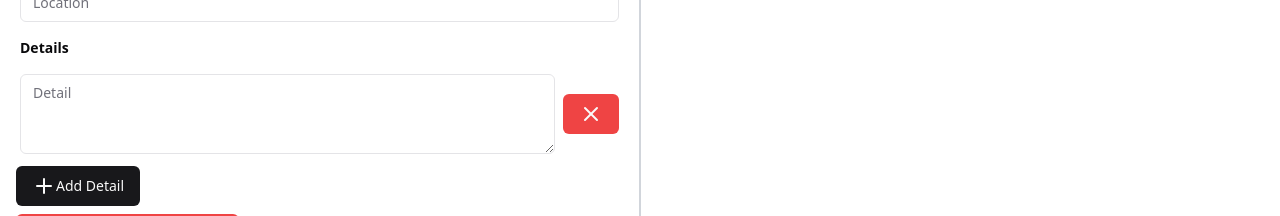
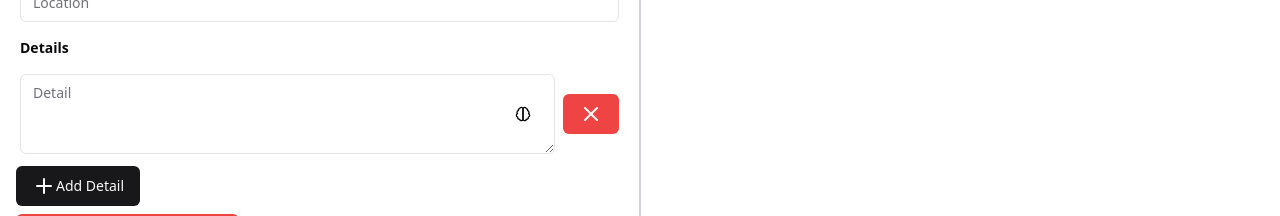
Before and after one commit to condyl/resume-creator-frontend, a Next.js app: page / in a window 1280 px wide. Both pictures are taken after a click on the button "Work Experience". Shown: the part 433-649 px from the top of the page. Built offline with nearby package versions, Linux system fonts and the light colour scheme.

Commit message:
add AI improvement button to enhance project and work experience details

```diff
--- a/components/sections/projects.tsx
+++ b/components/sections/projects.tsx
@@ -4,6 +4,7 @@ import { Button } from '@/components/ui/button';
 import { Textarea } from '@/components/ui/textarea';
 import { X, Plus, HelpCircle } from 'lucide-react';
 import { TooltipProvider, Tooltip, TooltipTrigger, TooltipContent } from '@/components/ui/tooltip';
+import AIImprovementButton from '@/components/ui/ai-improvement-button';
 
 interface ProjectsProps {
   projects: Array<{
@@ -55,7 +56,17 @@ const Projects: React.FC<ProjectsProps> = ({ projects, handleChange, handleDetai
         {project.details.map((detail, detailIndex) => (
           <div key={detailIndex} className="pb-2 flex items-center">
             <div className="w-full p-1 pl-1 flex items-center">
-            <Textarea placeholder="Detail" value={detail} onChange={(e) => handleDetailChange(e, index, detailIndex, 'projects')} />
+              <div className="relative w-full">
+                <Textarea placeholder="Detail" value={detail} onChange={(e) => handleDetailChange(e, index, detailIndex, 'projects')} className="pr-10" />
+                <AIImprovementButton text={detail} onTextImproved={(improvedText) => {
+                  const event = {
+                    target: {
+                      value: improvedText
+                    }
+                  } as React.ChangeEvent<HTMLTextAreaElement>;
+                  handleDetailChange(event, index, detailIndex, 'projects');
+                }} />
+              </div>
               <TooltipProvider>
                 <Tooltip>
                 <TooltipTrigger asChild>
--- a/components/sections/work-experience.tsx
+++ b/components/sections/work-experience.tsx
@@ -5,7 +5,9 @@ import { Textarea } from '@/components/ui/textarea';
 import MonthPickerPopover from '../month-picker-popover';
 import { format } from 'date-fns';
 import { TooltipProvider, Tooltip, TooltipTrigger, TooltipContent } from '@/components/ui/tooltip';
-import { X, HelpCircle, Plus } from 'lucide-react';
+import { X, Plus, Brain } from 'lucide-react';
+import axios from 'axios';
+import AIImprovementButton from '@/components/ui/ai-improvement-button';
 
 interface WorkExperienceProps {
   workExperience: Array<{
@@ -46,6 +48,30 @@ const WorkExperience: React.FC<WorkExperienceProps> = ({ workExperience, handleC
     }
   };
 
+  const handleImproveText = async (text: string, index: number, detailIndex: number) => {
+    if (!text) {
+      console.error('No text provided');
+      return;
+    }
+
+    try {
+      const response = await axios.post('http://localhost:5000/api/improve-text', { text }, { headers: { 'Content-Type': 'application/json' } });
+      const improvedText = response.data.improvedText;
+      const event = {
+        target: {
+          value: improvedText
+        }
+      } as React.ChangeEvent<HTMLTextAreaElement>;
+      handleDetailChange(event, index, detailIndex, 'workExperience');
+    } catch (error) {
+      if (axios.isAxiosError(error) && error.response) {
+        console.error('Error improving text:', error.response.data);
+      } else {
+        console.error('Error improving text:', error);
+      }
+    }
+  };
+
   return (
     <div>
       {workExperience.map((work, index) => (
@@ -78,9 +104,19 @@ const WorkExperience: React.FC<WorkExperienceProps> = ({ workExperience, handleC
             </div>
           </div>
           {work.details.map((detail, detailIndex) => (
-            <div key={detailIndex} className="pb-2 flex items-center">
-              <div className="w-full p-1 pl-1 flex items-center">
-                <Textarea placeholder="Detail" value={detail} onChange={(e) => handleDetailChange(e, index, detailIndex, 'workExperience')} />
+            <div key={detailIndex} className="pb-2 flex items-center relative">
+              <div className="w-full p-1 relative flex items-center">
+                <div className="relative w-full">
+                  <Textarea placeholder="Detail" value={detail} onChange={(e) => handleDetailChange(e, index, detailIndex, 'workExperience')} className="pr-10" />
+                  <AIImprovementButton text={detail} onTextImproved={(improvedText) => {
+                    const event = {
+                      target: {
+                        value: improvedText
+                      }
+                    } as React.ChangeEvent<HTMLTextAreaElement>;
+                    handleDetailChange(event, index, detailIndex, 'workExperience');
+                  }} />
+                </div>
                 <TooltipProvider>
                   <Tooltip>
                   <TooltipTrigger asChild>
--- /dev/null
+++ b/components/ui/ai-improvement-button.tsx
@@ -0,0 +1,84 @@
+import React, { useState } from 'react';
+import { Button } from '@/components/ui/button';
+import { Brain, Loader2, AlertTriangle  } from 'lucide-react';
+import axios from 'axios';
+import { TooltipProvider, Tooltip, TooltipTrigger, TooltipContent } from '@/components/ui/tooltip';
+import { Popover, PopoverTrigger, PopoverContent } from '@/components/ui/popover';
+
+interface AIImprovementButtonProps {
+  text: string;
+  onTextImproved: (improvedText: string) => void;
+}
+
+const AIImprovementButton: React.FC<AIImprovementButtonProps> = ({ text, onTextImproved }) => {
+  const [loading, setLoading] = useState(false);
+  const [showError, setShowError] = useState(false);
+  const [error, setError] = useState<string | null>(null);
+
+  const handleImproveText = async () => {
+    if (!text) {
+      setShowError(true);
+      setError('Please provide text to improve.');
+      return;
+    }
+
+    setLoading(true);
+    setShowError(false);
+    setError(null);
+
+    try {
+      const response = await axios.post('http://localhost:5000/api/improve-text', { text }, { headers: { 'Content-Type': 'application/json' } });
+      const improvedText = response.data.improvedText;
+      if (improvedText.includes("ERROR")) {
+        throw new Error("AI returned an error.");
+      }
+      onTextImproved(improvedText);
+    } catch (error) {
+      if (axios.isAxiosError(error) && error.response) {
+        console.error('Error improving text:', error.response.data);
+        setError(error.response.data.message || 'Error improving text.');
+      } else if (axios.isAxiosError(error)) {
+        console.error('Network error:', error.message);
+        setError('Network error: ' + error.message);
+      } else {
+        console.error('Error improving text:', error);
+        setError((error as Error).message || 'An unexpected error occurred.');
+      }
+      setShowError(true);
+    } finally {
+      setLoading(false);
+    }
+  };
+
+  return (
+    <TooltipProvider>
+      <Tooltip>
+        {showError ? (
+          <Popover open={showError} onOpenChange={setShowError}>
+            <PopoverTrigger asChild>
+              <TooltipTrigger asChild>
+                <Button type="button" className="absolute right-2 top-1/2 transform -translate-y-1/2" variant={"ghost"} onClick={handleImproveText} disabled={loading}>
+                  {loading ? <Loader2 className="animate-spin w-5 h-5" /> : <Brain size={16} />}
+                </Button>
+              </TooltipTrigger>
+            </PopoverTrigger>
+            <PopoverContent className="flex items-center space-x-2">
+              <AlertTriangle className="text-yellow-500" /><p>{error}</p>
+            </PopoverContent>
+          </Popover>
+        ) : (
+          <TooltipTrigger asChild>
+            <Button type="button" className="absolute right-2 top-1/2 transform -translate-y-1/2" variant={"ghost"} onClick={handleImproveText} disabled={loading}>
+              {loading ? <Loader2 className="animate-spin w-5 h-5" /> : <Brain size={16} />}
+            </Button>
+          </TooltipTrigger>
+        )}
+        <TooltipContent>
+          <p>Improve this text using AI</p>
+        </TooltipContent>
+      </Tooltip>
+    </TooltipProvider>
+  );
+};
+
+export default AIImprovementButton;
```
Lines whose indentation alone changed are shown as unchanged.
